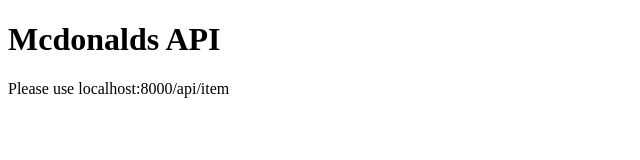
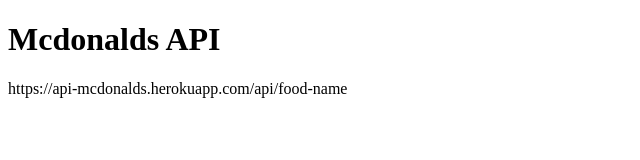
Before and after one commit to itsDarianNgo/mcdonalds-api, a website: page index.html in a window 1280 px wide. Shown: the whole page, without its empty margins (0-640 px from the left). Drawn offline with Linux system fonts and the light colour scheme.

Commit message:
updated html documentation

```diff
--- a/index.html
+++ b/index.html
@@ -8,6 +8,6 @@
 </head>
 <body>
     <h1>Mcdonalds API</h1>
-    <p>Please use localhost:8000/api/item</p>
+    <p>https://api-mcdonalds.herokuapp.com/api/food-name</p>
 </body>
 </html>
```
